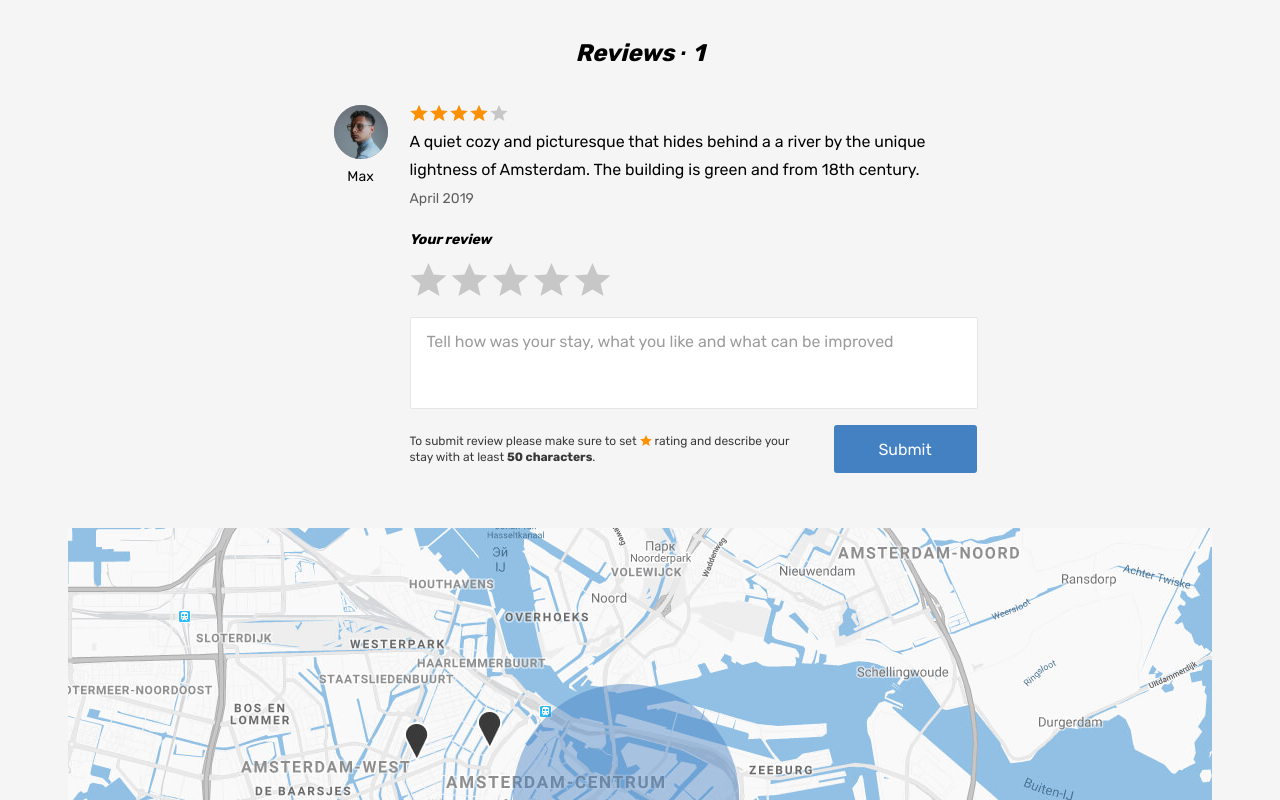
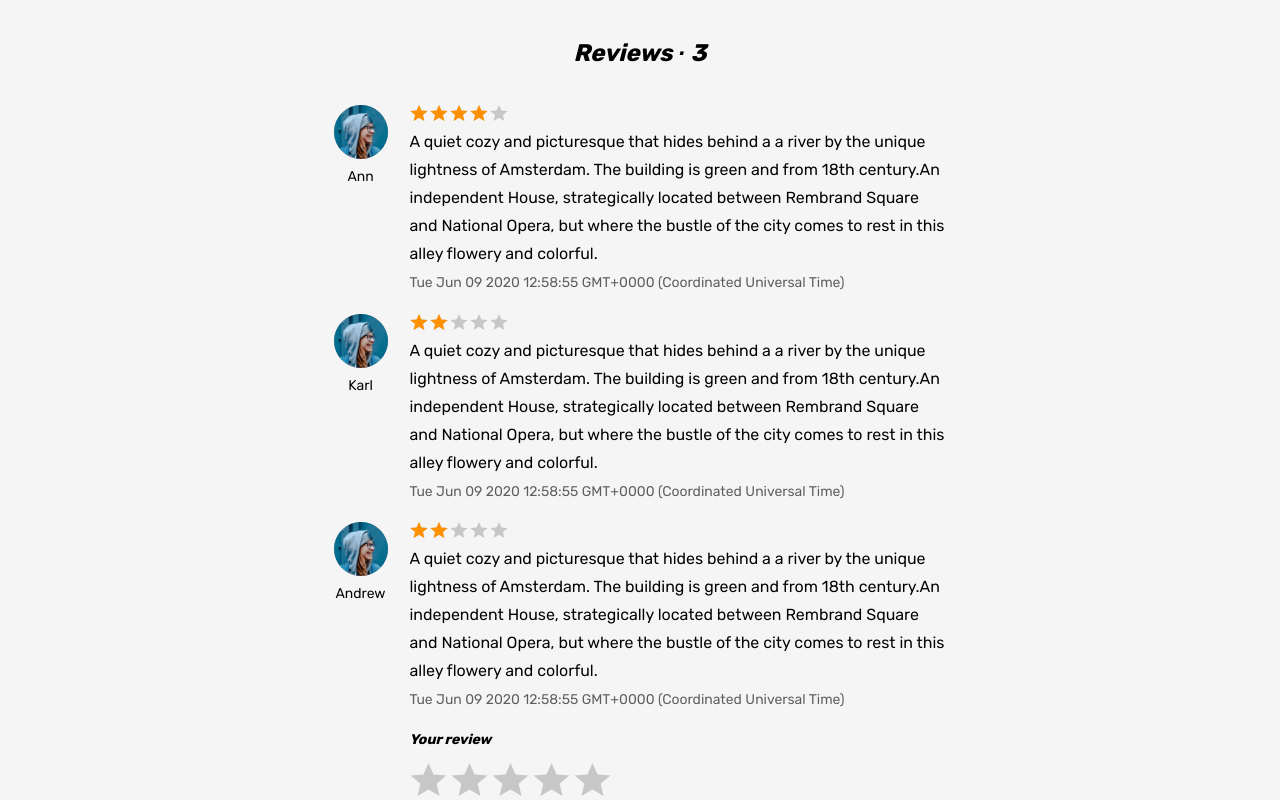
Before and after one commit to pshkuro/six-cities, a React app: page /offer in a window 1280 px wide. Shown: the part 1260-2060 px from the top of the page. Built offline with nearby package versions, Linux system fonts and the light colour scheme.

Commit message:
Part2. Add review-list, review-item component
-Create reviews mocks
-Plug reviews component

```diff
--- a/src/components/place-card/place-card.jsx
+++ b/src/components/place-card/place-card.jsx
@@ -71,6 +71,7 @@ PlaceCard.propTypes = {
       pro: PropTypes.bool,
     }).isRequired,
     id: PropTypes.number,
+    reviwes: PropTypes.arrayOf(PropTypes.object),
   }).isRequired,
   onAdvertCardTitleClick: PropTypes.func.isRequired,
   onAdvertCardMouseOver: PropTypes.func.isRequired,
--- a/src/components/place-property/place-property.jsx
+++ b/src/components/place-property/place-property.jsx
@@ -1,10 +1,11 @@
 import React from "react";
 import PropTypes from "prop-types";
 import {OfferInfo, ratingStars} from "../../constants/offer";
+import ReviewsList from "../reviews-list/reviews-list.jsx";
 
 
 export default function PlaceProperty({offer}) {
-  const {pictures, title, description, premium, type, rating, bedrooms, guests, cost, conveniences, owner, id} = offer;
+  const {pictures, title, description, premium, type, rating, bedrooms, guests, cost, conveniences, owner, id, reviwes} = offer;
   const {avatar, name, pro} = owner;
   const isOwnerPro = pro ? `property__avatar-wrapper property__avatar-wrapper--pro` : ``;
 
@@ -96,79 +97,9 @@ export default function PlaceProperty({offer}) {
 
               </div>
             </div>
-            <section className="property__reviews reviews">
-              <h2 className="reviews__title">Reviews &middot; <span className="reviews__amount">1</span></h2>
-              <ul className="reviews__list">
-                <li className="reviews__item">
-                  <div className="reviews__user user">
-                    <div className="reviews__avatar-wrapper user__avatar-wrapper">
-                      <img className="reviews__avatar user__avatar" src="img/avatar-max.jpg" width="54" height="54" alt="Reviews avatar"/>
-                    </div>
-                    <span className="reviews__user-name">
-                        Max
-                    </span>
-                  </div>
-                  <div className="reviews__info">
-                    <div className="reviews__rating rating">
-                      <div className="reviews__stars rating__stars">
-                        <span style={{width: `80%`}}></span>
-                        <span className="visually-hidden">Rating</span>
-                      </div>
-                    </div>
-                    <p className="reviews__text">
-                        A quiet cozy and picturesque that hides behind a a river by the unique lightness of Amsterdam. The building is green and from 18th century.
-                    </p>
-                    <time className="reviews__time" dateTime="2019-04-24">April 2019</time>
-                  </div>
-                </li>
-              </ul>
-              <form className="reviews__form form" action="#" method="post">
-                <label className="reviews__label form__label" htmlFor="review">Your review</label>
-                <div className="reviews__rating-form form__rating">
-                  <input className="form__rating-input visually-hidden" name="rating" value="5" id="5-stars" type="radio"/>
-                  <label htmlFor="5-stars" className="reviews__rating-label form__rating-label" title="perfect">
-                    <svg className="form__star-image" width="37" height="33">
-                      <use xlinkHref="#icon-star"></use>
-                    </svg>
-                  </label>
 
-                  <input className="form__rating-input visually-hidden" name="rating" value="4" id="4-stars" type="radio"/>
-                  <label htmlFor="4-stars" className="reviews__rating-label form__rating-label" title="good">
-                    <svg className="form__star-image" width="37" height="33">
-                      <use xlinkHref="#icon-star"></use>
-                    </svg>
-                  </label>
+            {<ReviewsList reviews={reviwes}/>}
 
-                  <input className="form__rating-input visually-hidden" name="rating" value="3" id="3-stars" type="radio"/>
-                  <label htmlFor="3-stars" className="reviews__rating-label form__rating-label" title="not bad">
-                    <svg className="form__star-image" width="37" height="33">
-                      <use xlinkHref="#icon-star"></use>
-                    </svg>
-                  </label>
-
-                  <input className="form__rating-input visually-hidden" name="rating" value="2" id="2-stars" type="radio"/>
-                  <label htmlFor="2-stars" className="reviews__rating-label form__rating-label" title="badly">
-                    <svg className="form__star-image" width="37" height="33">
-                      <use xlinkHref="#icon-star"></use>
-                    </svg>
-                  </label>
-
-                  <input className="form__rating-input visually-hidden" name="rating" value="1" id="1-star" type="radio"/>
-                  <label htmlFor="1-star" className="reviews__rating-label form__rating-label" title="terribly">
-                    <svg className="form__star-image" width="37" height="33">
-                      <use xlinkHref="#icon-star"></use>
-                    </svg>
-                  </label>
-                </div>
-                <textarea className="reviews__textarea form__textarea" id="review" name="review" placeholder="Tell how was your stay, what you like and what can be improved"></textarea>
-                <div className="reviews__button-wrapper">
-                  <p className="reviews__help">
-                      To submit review please make sure to set <span className="reviews__star">rating</span> and describe your stay with at least <b className="reviews__text-amount">50 characters</b>.
-                  </p>
-                  <button className="reviews__submit form__submit button" type="submit" disabled="">Submit</button>
-                </div>
-              </form>
-            </section>
           </div>
         </div>
         <section className="property__map map"></section>
@@ -298,5 +229,6 @@ PlaceProperty.propTypes = {
       pro: PropTypes.bool,
     }).isRequired,
     id: PropTypes.number,
+    reviwes: PropTypes.arrayOf(PropTypes.object),
   }).isRequired
 };
--- /dev/null
+++ b/src/components/review-item/review-item.jsx
@@ -0,0 +1,44 @@
+import React from "react";
+import PropTypes from "prop-types";
+import {ratingStars} from "../../constants/offer";
+
+export default function ReviewItem({review}) {
+  const {avatar, name, stars, description, date} = review;
+
+  return (
+    <li className="reviews__item">
+      <div className="reviews__user user">
+        <div className="reviews__avatar-wrapper user__avatar-wrapper">
+          <img className="reviews__avatar user__avatar" src={avatar} width="54" height="54" alt="Reviews avatar"/>
+        </div>
+        <span className="reviews__user-name">
+          {name}
+        </span>
+      </div>
+      <div className="reviews__info">
+        <div className="reviews__rating rating">
+          <div className="reviews__stars rating__stars">
+            <span style={{width: `${ratingStars[Math.round(stars)]}%`}}></span>
+            <span className="visually-hidden">Rating</span>
+          </div>
+        </div>
+        <p className="reviews__text">
+          {description}
+        </p>
+        <time className="reviews__time" dateTime="">{date}</time>
+      </div>
+    </li>
+  );
+}
+
+
+ReviewItem.propTypes = {
+  review: PropTypes.exact({
+    avatar: PropTypes.string,
+    name: PropTypes.string,
+    stars: PropTypes.number,
+    description: PropTypes.arrayOf(PropTypes.string),
+    date: PropTypes.string,
+    id: PropTypes.number,
+  })
+};
--- /dev/null
+++ b/src/components/reviews-list/reviews-list.jsx
@@ -0,0 +1,71 @@
+import React from "react";
+import PropTypes from "prop-types";
+import ReviewItem from "../review-item/review-item.jsx";
+
+export default function ReviewsList({reviews}) {
+  return (
+
+    <section className="property__reviews reviews">
+      <h2 className="reviews__title">Reviews &middot; <span className="reviews__amount">{reviews.length}</span></h2>
+      <ul className="reviews__list">
+
+        {reviews.map((review) => {
+          return <ReviewItem
+            review={review}
+            key={review.id}/>;
+        })}
+
+      </ul>
+      <form className="reviews__form form" action="#" method="post">
+        <label className="reviews__label form__label" htmlFor="review">Your review</label>
+        <div className="reviews__rating-form form__rating">
+          <input className="form__rating-input visually-hidden" name="rating" value="5" id="5-stars" type="radio"/>
+          <label htmlFor="5-stars" className="reviews__rating-label form__rating-label" title="perfect">
+            <svg className="form__star-image" width="37" height="33">
+              <use xlinkHref="#icon-star"></use>
+            </svg>
+          </label>
+
+          <input className="form__rating-input visually-hidden" name="rating" value="4" id="4-stars" type="radio"/>
+          <label htmlFor="4-stars" className="reviews__rating-label form__rating-label" title="good">
+            <svg className="form__star-image" width="37" height="33">
+              <use xlinkHref="#icon-star"></use>
+            </svg>
+          </label>
+
+          <input className="form__rating-input visually-hidden" name="rating" value="3" id="3-stars" type="radio"/>
+          <label htmlFor="3-stars" className="reviews__rating-label form__rating-label" title="not bad">
+            <svg className="form__star-image" width="37" height="33">
+              <use xlinkHref="#icon-star"></use>
+            </svg>
+          </label>
+
+          <input className="form__rating-input visually-hidden" name="rating" value="2" id="2-stars" type="radio"/>
+          <label htmlFor="2-stars" className="reviews__rating-label form__rating-label" title="badly">
+            <svg className="form__star-image" width="37" height="33">
+              <use xlinkHref="#icon-star"></use>
+            </svg>
+          </label>
+
+          <input className="form__rating-input visually-hidden" name="rating" value="1" id="1-star" type="radio"/>
+          <label htmlFor="1-star" className="reviews__rating-label form__rating-label" title="terribly">
+            <svg className="form__star-image" width="37" height="33">
+              <use xlinkHref="#icon-star"></use>
+            </svg>
+          </label>
+        </div>
+        <textarea className="reviews__textarea form__textarea" id="review" name="review" placeholder="Tell how was your stay, what you like and what can be improved"></textarea>
+        <div className="reviews__button-wrapper">
+          <p className="reviews__help">
+            To submit review please make sure to set <span className="reviews__star">rating</span> and describe your stay with at least <b className="reviews__text-amount">50 characters</b>.
+          </p>
+          <button className="reviews__submit form__submit button" type="submit" disabled="">Submit</button>
+        </div>
+      </form>
+    </section>
+  );
+}
+
+ReviewsList.propTypes = {
+  reviews: PropTypes.arrayOf(PropTypes.object),
+};
--- a/src/mocks/offers.js
+++ b/src/mocks/offers.js
@@ -13,6 +13,17 @@ const OfferInfo = {
   OWNER_NAME: [`Karl`, `Peter`, `Stas`, `Kolya`, `Andrew`, `Ann`, `Lia`],
   OWNER_PICTURE: [`img/avatar-angelina.jpg`, `img/avatar-max.jpg`],
 
+};
+
+const generateReview = () => {
+  return {
+    avatar: getRandomArrayItem(OfferInfo.OWNER_PICTURE),
+    name: getRandomArrayItem(OfferInfo.OWNER_NAME),
+    stars: getRandomIntegerNumber(0, 5),
+    description: OfferInfo.DESCRIPTION,
+    date: new Date().toString(),
+    id: Math.random(),
+  };
 };
 
 const generateOffer = (index) => {
@@ -34,6 +45,7 @@ const generateOffer = (index) => {
       pro: Boolean(getRandomIntegerNumber(0, 2)),
     },
     id: Math.random(),
+    reviwes: generateReviews(),
   };
 };
 
@@ -43,4 +55,12 @@ const generateOffers = (count) => {
   .map((item, index) => generateOffer(index));
 };
 
+const generateReviews = () => {
+  const count = getRandomIntegerNumber(1, 5);
+
+  return new Array(count)
+  .fill(``)
+  .map(() => generateReview());
+};
+
 export const offers = generateOffers(OFFERS_NUMBER);
```
